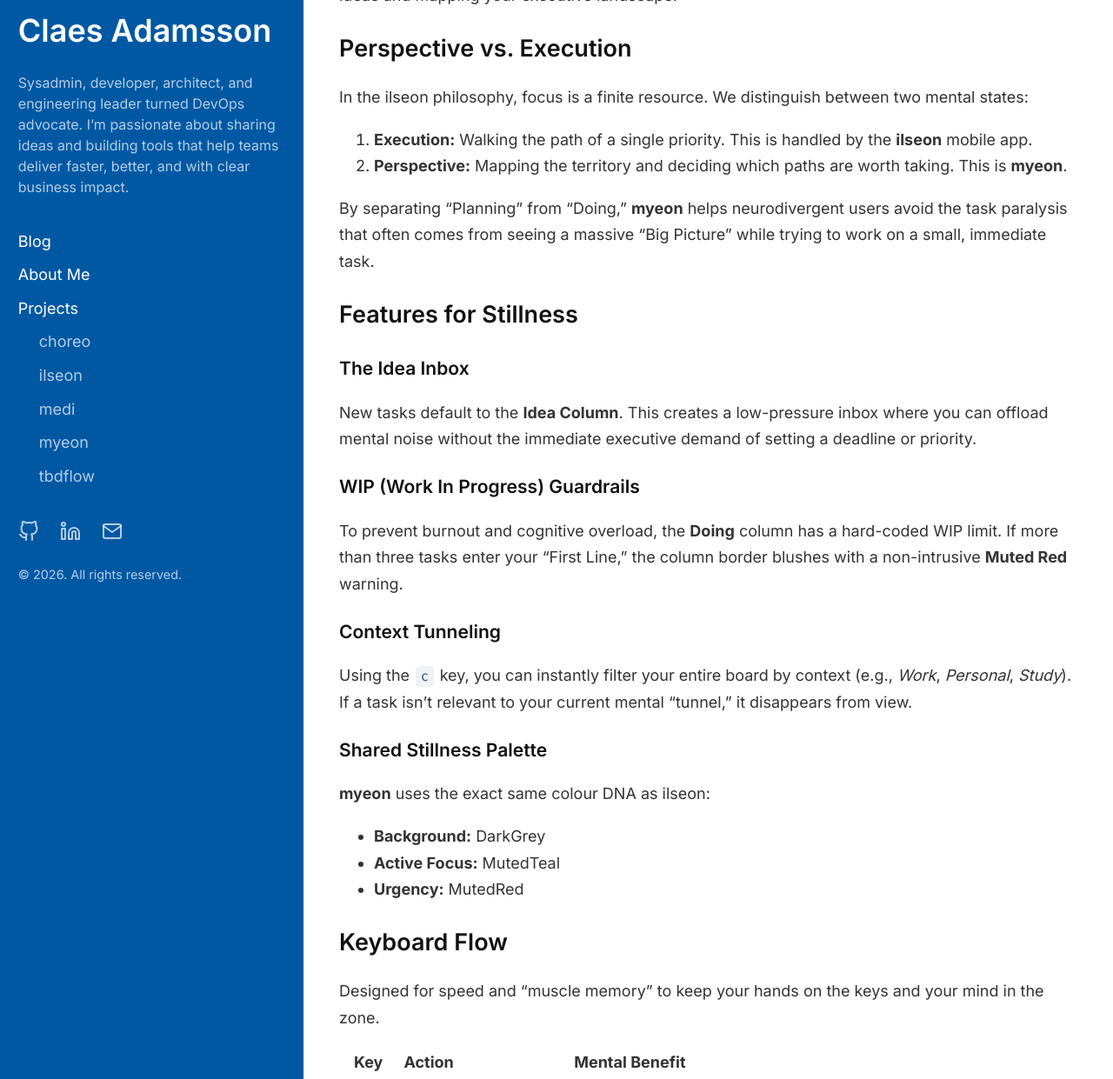
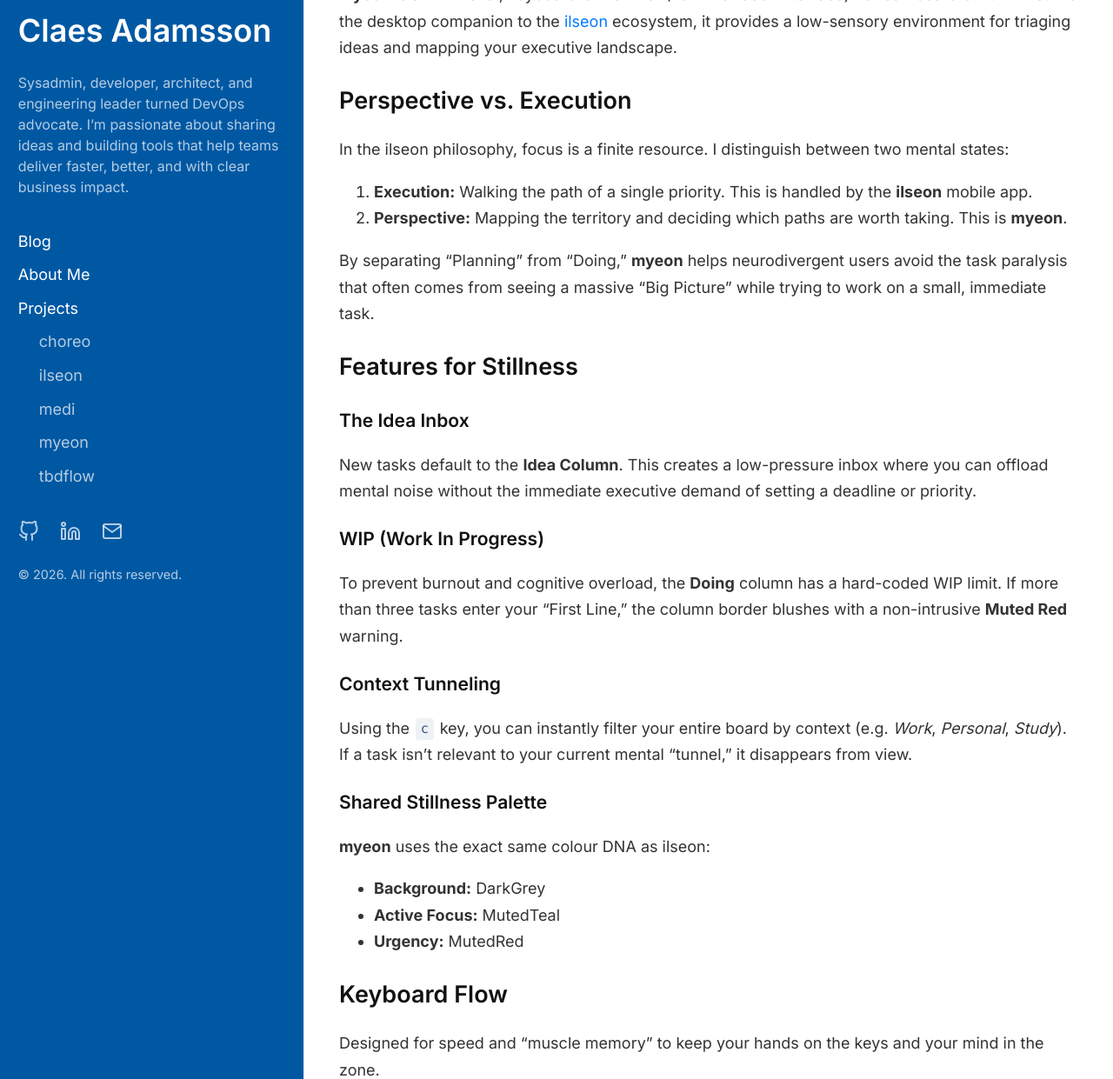
Before and after one commit to cladam/cladam.github.io, a Jekyll site: the page built from _projects/myeon.md, in a window 1280 px wide and 1400 px high, scrolled down 622 px, cut to the strip 159-1400 px from the top of the window. Shown: the whole strip at 87% size. Built offline with Jekyll 4.4.1, drawn with Linux system fonts in a browser that asks for light colours; some of the changed text lies outside the part shown.

Commit message:
fix: update wording

```diff
--- a/_projects/myeon.md
+++ b/_projects/myeon.md
@@ -7,7 +7,7 @@ project_id: "myeon"
 ---
 
 <p align="center">
-  <img src="/assets/images/myeon-screenshot.png" alt="myeon screenshot" width="500"/>
+  <img src="/assets/images/myeon-screenshot.png" alt="myeon screenshot" width="600"/>
 </p>
 
 ## Overview
@@ -16,7 +16,7 @@ project_id: "myeon"
 
 ## Perspective vs. Execution
 
-In the ilseon philosophy, focus is a finite resource. We distinguish between two mental states:
+In the ilseon philosophy, focus is a finite resource. I distinguish between two mental states:
 
 1. **Execution:** Walking the path of a single priority. This is handled by the **ilseon** mobile app.
 2. **Perspective:** Mapping the territory and deciding which paths are worth taking. This is **myeon**.
@@ -29,13 +29,13 @@ By separating "Planning" from "Doing," **myeon** helps neurodivergent users avoi
 
 New tasks default to the **Idea Column**. This creates a low-pressure inbox where you can offload mental noise without the immediate executive demand of setting a deadline or priority.
 
-### WIP (Work In Progress) Guardrails
+### WIP (Work In Progress)
 
 To prevent burnout and cognitive overload, the **Doing** column has a hard-coded WIP limit. If more than three tasks enter your "First Line," the column border blushes with a non-intrusive **Muted Red** warning.
 
 ### Context Tunneling
 
-Using the `c` key, you can instantly filter your entire board by context (e.g., *Work*, *Personal*, *Study*). If a task isn't relevant to your current mental "tunnel," it disappears from view.
+Using the `c` key, you can instantly filter your entire board by context (e.g. *Work*, *Personal*, *Study*). If a task isn't relevant to your current mental "tunnel," it disappears from view.
 
 ### Shared Stillness Palette
 
```
Also changed, not shown: other parts of _projects/myeon.md (+2 -2 lines).
